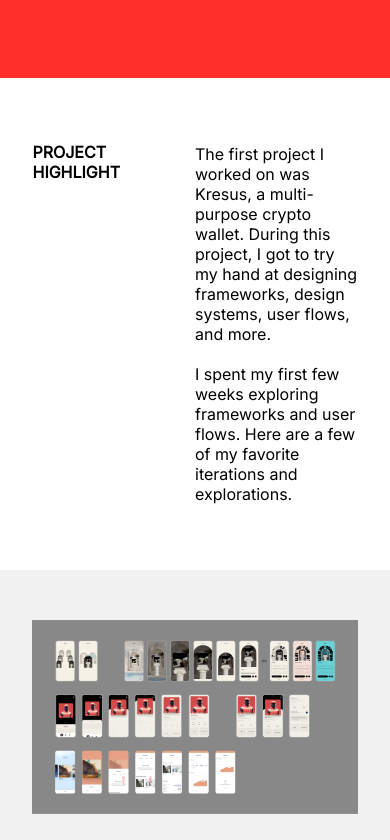
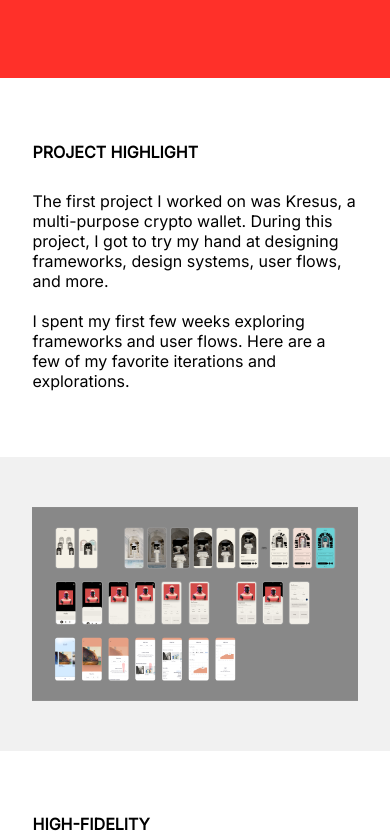
Before and after one commit to iriscleung/iriscleung.github.io, a plain HTML site: page 01 WORK CO/work-co.html in a window 390 px wide. Shown: the part 984-1824 px from the top of the page. Drawn offline with nearby package versions, Linux system fonts and the light colour scheme; a web font is replaced by a local one.

Commit message:
FUCKING TYPO

```diff
--- a/new-main.css
+++ b/new-main.css
@@ -218,9 +218,11 @@ img {
         padding-bottom: 50px;
         gap: 50px;
     }
+    .text-row {
+        flex-direction: column;
+    }
     .text-row * {
         width: 100%;
-        flex-direction: column;
     }
     .gallery {
         padding-top: 50px;
```
